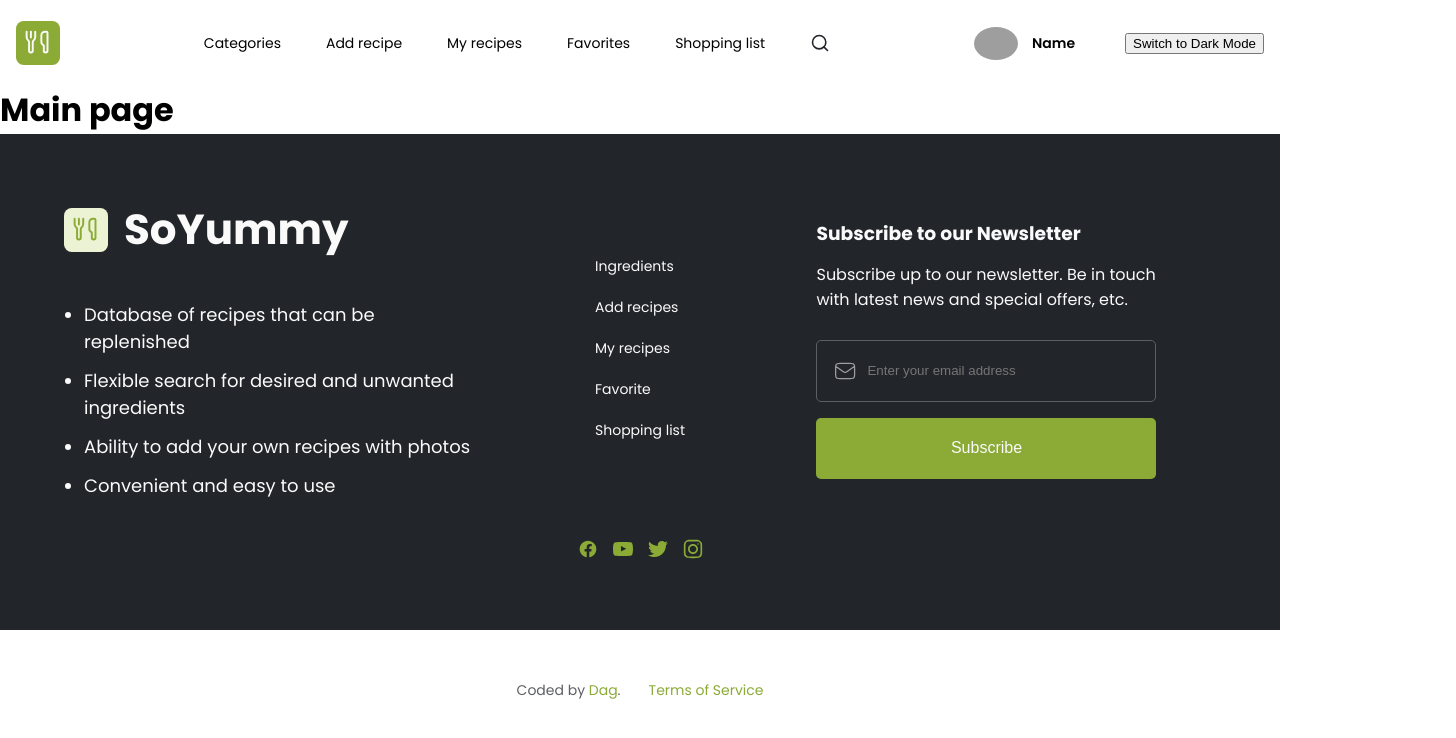
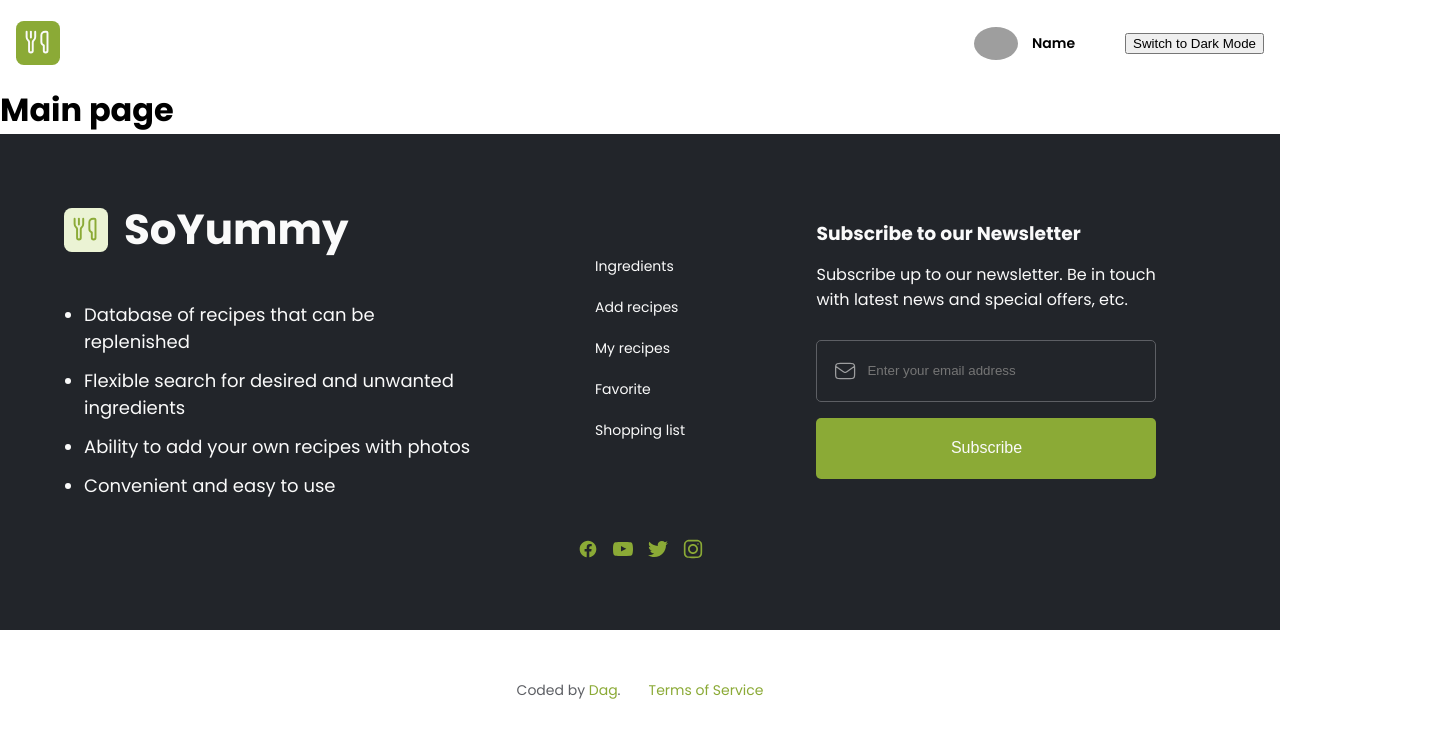
Before and after one commit to dag-szad/SoYummy, a Vue app in the folder frontend/: page /main in a window 1280 px wide. Shown: the top 738 px of the page, 1456 px wide, since content can reach past the window. Built offline with nearby package versions, Linux system fonts and the light colour scheme; sample sign-in values are in the browser's storage; grey boxes are pictures that could not be loaded.

Commit message:
feat: update nav to work with toggle function

```diff
--- a/frontend/src/components/templates/Navigation.vue
+++ b/frontend/src/components/templates/Navigation.vue
@@ -1,30 +1,40 @@
 <template>
-    <div class="nav">
+    <div :class="['nav', { 'nav--open': isNavOpen }]">
         <div class="nav__header">
-            <logo :size="logoSize"></logo>
-            <svg class="nav__icon">
+            <logo :size="logoSize" @click="closeNav"></logo>
+            <svg class="nav__icon" @click="closeNav">
                 <use href="../../assets/icons/icons.svg#cancel-icon"></use>
             </svg>
         </div>
         <nav>
             <ul class="nav__list">
                 <li>
-                    <router-link to="/categories">Categories</router-link>
+                    <router-link to="/categories" @click="closeNav">
+                        Categories
+                    </router-link>
                 </li>
                 <li>
-                    <router-link to="/add">Add recipe</router-link>
+                    <router-link to="/add" @click="closeNav">
+                        Add recipe
+                    </router-link>
                 </li>
                 <li>
-                    <router-link to="/my">My recipes</router-link>
+                    <router-link to="/my" @click="closeNav">
+                        My recipes
+                    </router-link>
                 </li>
                 <li>
-                    <router-link to="/favorite">Favorites</router-link>
+                    <router-link to="/favorite" @click="closeNav">
+                        Favorites
+                    </router-link>
                 </li>
                 <li>
-                    <router-link to="/list">Shopping list</router-link>
+                    <router-link to="/list" @click="closeNav">
+                        Shopping list
+                    </router-link>
                 </li>
                 <li>
-                    <router-link to="/search" class="search">
+                    <router-link to="/search" class="search" @click="closeNav">
                         <svg class="search__icon">
                             <use
                                 href="../../assets/icons/icons.svg#search-icon"
@@ -40,9 +50,24 @@
 </template>
 
 <script setup lang="ts">
+import {
+    ref,
+    onMounted,
+    onUnmounted,
+    computed,
+    defineProps,
+    defineEmits,
+} from 'vue'
+
 import Logo from './Logo.vue'
 import toggleTheme from './toggleTheme.vue'
-import { ref, onMounted, onUnmounted, computed } from 'vue'
+
+defineProps({
+    isNavOpen: {
+        type: Boolean,
+        default: false,
+    },
+})
 
 const windowWidth = ref(window.innerWidth)
 
@@ -61,23 +86,44 @@ onUnmounted(() => {
 const logoSize = computed(() => {
     return windowWidth.value < 768 ? 40 : 44
 })
+
+const emit = defineEmits(['closeNav'])
+
+const closeNav = () => {
+    emit('closeNav')
+}
 </script>
 
 <style scoped lang="scss">
 .nav {
+    background-color: var(--secondary-green);
+    background-image: url('../../assets/images/background/background-1.png');
+    background-repeat: no-repeat;
+    background-position: bottom right;
+
+    position: fixed;
+    z-index: 1;
+    inset: 0;
+    overflow: hidden;
+
     display: flex;
     flex-direction: column;
     justify-content: space-between;
 
     padding: 18px 16px;
 
-    position: absolute;
-    inset: 0;
+    pointer-events: none;
+    visibility: hidden;
+    opacity: 0;
+    transform: translateX(100%);
+    transition: all 0.3s ease-in-out;
 
-    background-color: var(--secondary-green);
-    background-image: url('../../assets/images/background/background-1.png');
-    background-repeat: no-repeat;
-    background-position: bottom right;
+    &--open {
+        pointer-events: auto;
+        visibility: visible;
+        opacity: 1;
+        transform: translateX(0);
+    }
 
     @media (min-width: 1100px) {
         padding: 0;
@@ -99,6 +145,7 @@ const logoSize = computed(() => {
     }
 
     &__icon {
+        cursor: pointer;
         stroke: var(--dark-grey);
         width: 30px;
         height: 30px;
```
